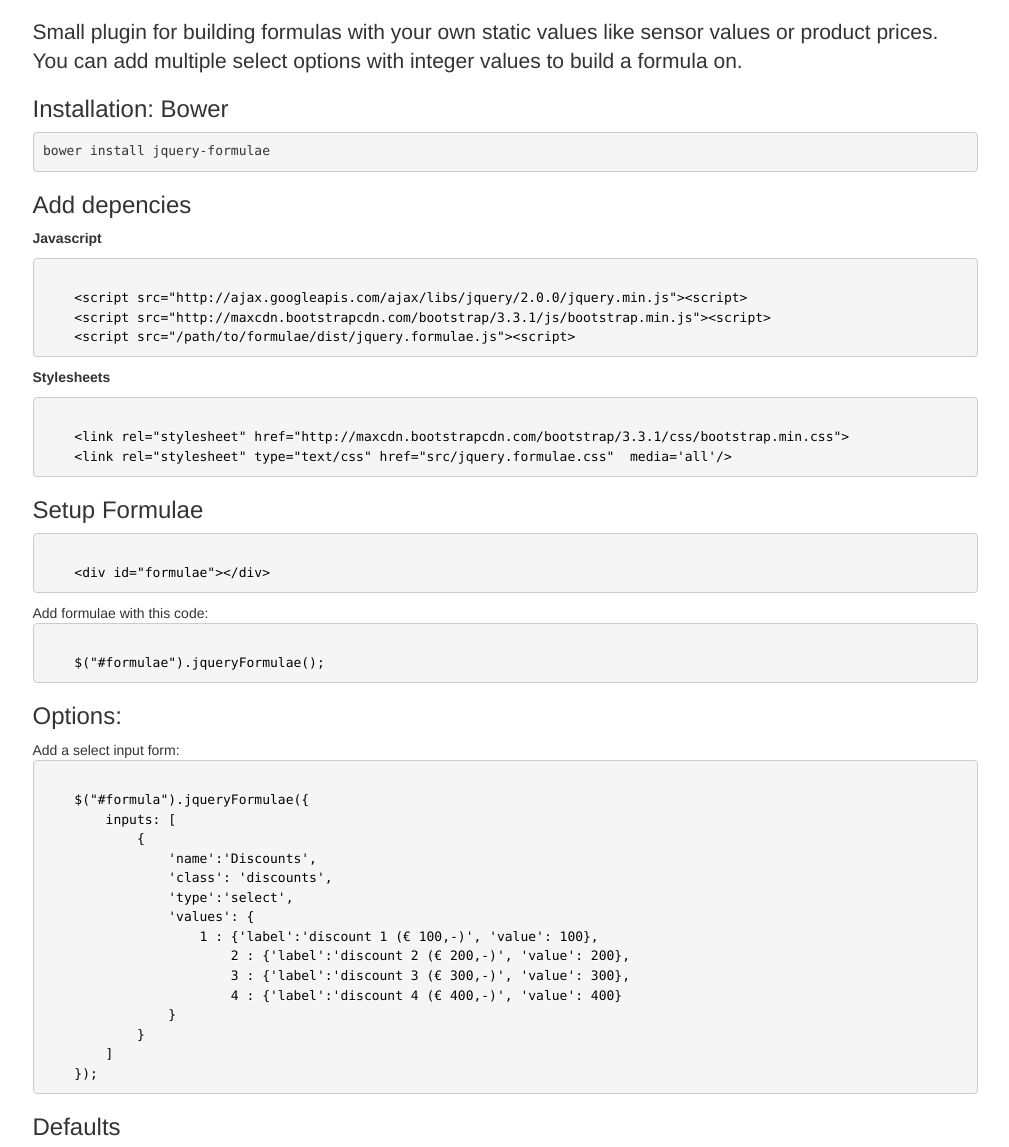
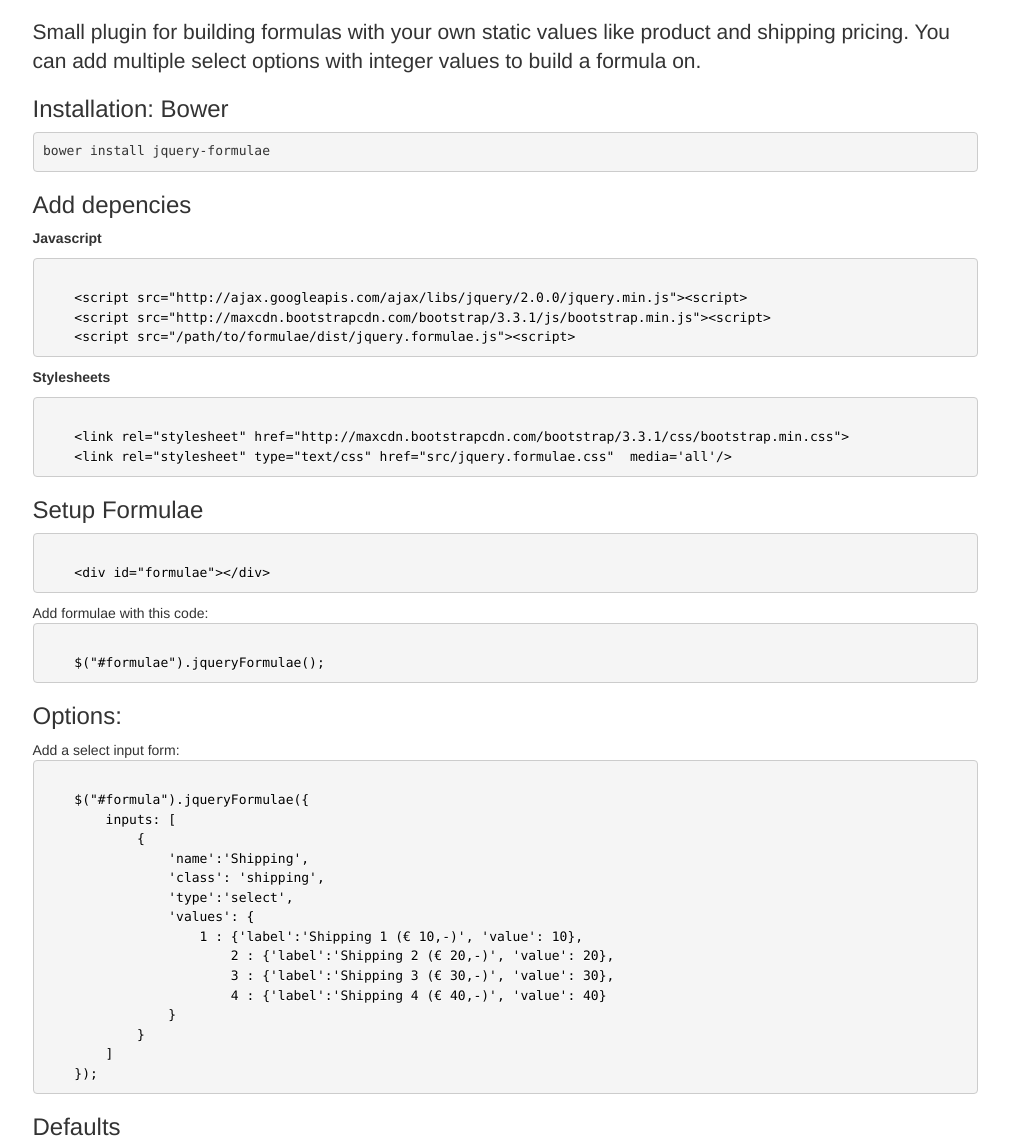
Before and after one commit to Roywcm/jqueryFormulae, a plain HTML site: page index.html in a window 1280 px wide. Shown: the part 536-1683 px from the top of the page, without its empty margins (135-1144 px from the left). Drawn offline with nearby package versions, Linux system fonts and the light colour scheme.

Commit message:
Better statics

```diff
--- a/index.html
+++ b/index.html
@@ -14,19 +14,19 @@
                 $("#formula").jqueryFormulae({
                     inputs: [
                         {
-                            'name':'Discounts',
-                            'class': 'discounts',
+                            'name':'Shipping',
+                            'class': 'shipping',
                             'type':'select',
                             'values': {
-                                1 : {'label':'discount 1 (&#8364; 100,-)', 'value': 100},
-                                2 : {'label':'discount 2 (&#8364; 200,-)', 'value': 200},
-                                3 : {'label':'discount 3 (&#8364; 300,-)', 'value': 300},
-                                4 : {'label':'discount 4 (&#8364; 400,-)', 'value': 400}
+                                1 : {'label':'Shipping 1 (&#8364; 10,-)', 'value': 10},
+                                2 : {'label':'Shipping 2 (&#8364; 20,-)', 'value': 20},
+                                3 : {'label':'Shipping 3 (&#8364; 30,-)', 'value': 30},
+                                4 : {'label':'Shipping 4 (&#8364; 40,-)', 'value': 40}
                             }
                         },
                         {
-                            'name': 'Product prices',
-                            'class': 'sensorselect',
+                            'name': 'Products',
+                            'class': 'products',
                             'type': 'select',
                             'values': {
                                 1: {'label': 'T-shirt', 'value': 20.5},
@@ -80,7 +80,7 @@
                     <h1>Installation and usage</h1>
                 </div>
 
-<p class="lead">Small plugin for building formulas with your own static values like sensor values or product prices. You can add multiple select options with integer values to build a formula on.</p>
+<p class="lead">Small plugin for building formulas with your own static values like product and shipping pricing. You can add multiple select options with integer values to build a formula on.</p>
 
 <h3>Installation: Bower</h3>
 
@@ -119,14 +119,14 @@ Add a select input form:
 	$("#formula").jqueryFormulae({
 	    inputs: [
 	        {
-	            'name':'Discounts',
-	            'class': 'discounts',
+	            'name':'Shipping',
+	            'class': 'shipping',
 	            'type':'select',
 	            'values': {
-	                1 : {'label':'discount 1 (&#8364; 100,-)', 'value': 100},
-                        2 : {'label':'discount 2 (&#8364; 200,-)', 'value': 200},
-                        3 : {'label':'discount 3 (&#8364; 300,-)', 'value': 300},
-                        4 : {'label':'discount 4 (&#8364; 400,-)', 'value': 400}
+	                1 : {'label':'Shipping 1 (&#8364; 10,-)', 'value': 10},
+                        2 : {'label':'Shipping 2 (&#8364; 20,-)', 'value': 20},
+                        3 : {'label':'Shipping 3 (&#8364; 30,-)', 'value': 30},
+                        4 : {'label':'Shipping 4 (&#8364; 40,-)', 'value': 40}
 	            }
 	        }
 	    ]
```
